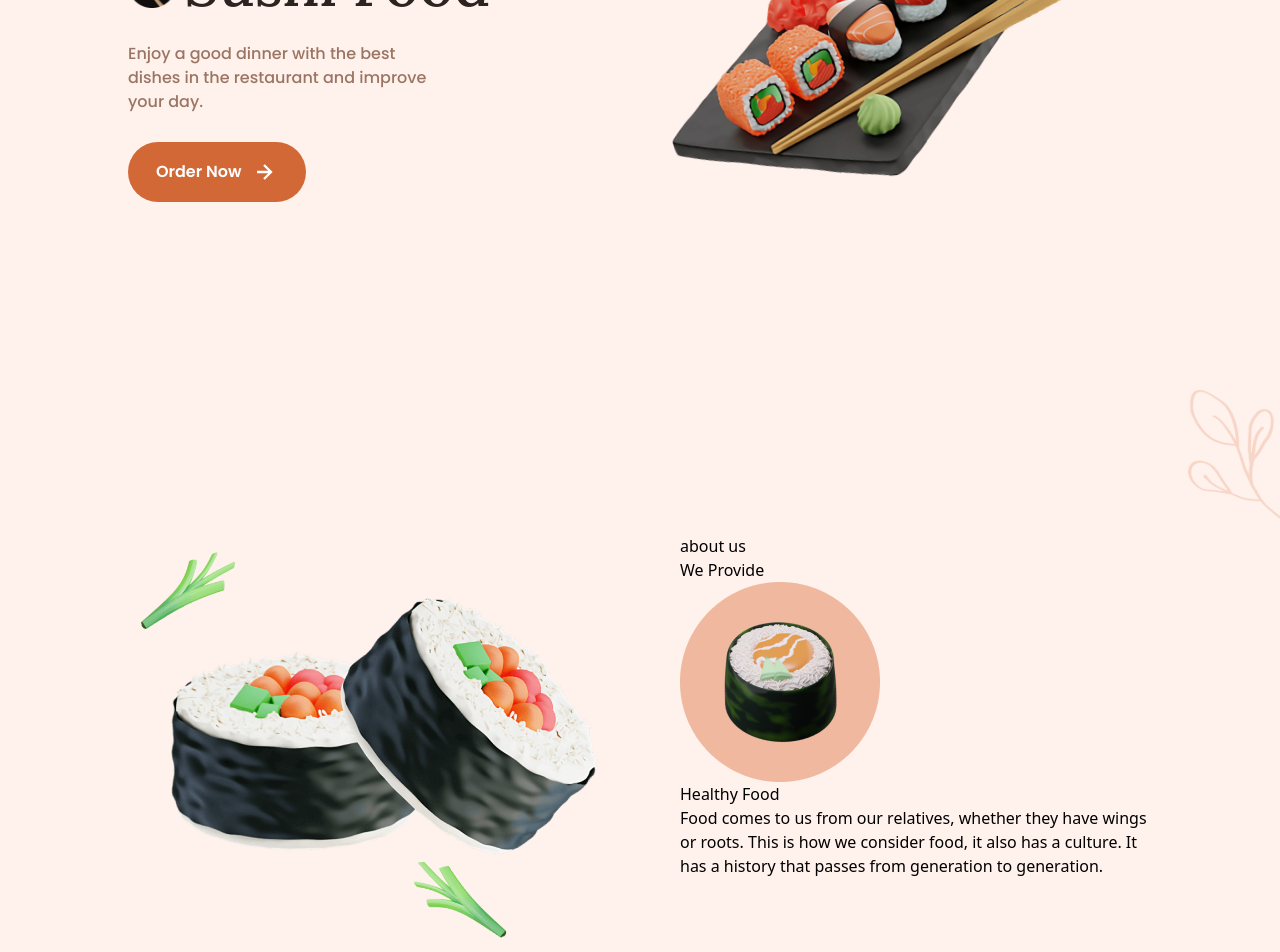
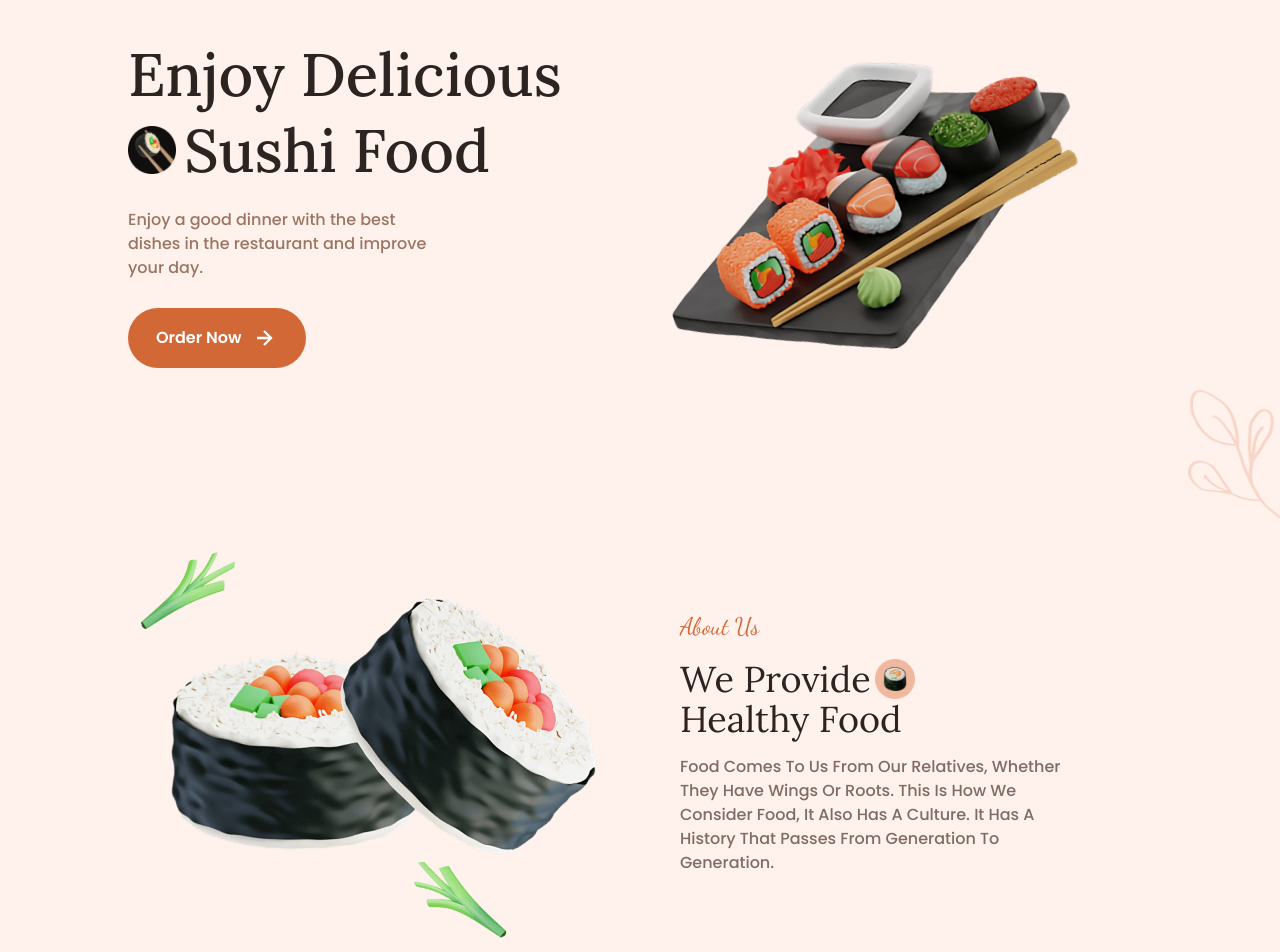
Before and after one commit to coder-kaleb/sushi, a Next.js app: page / in a window 1280 px wide. Shown: the part 266-1218 px from the top of the page. Built offline with nearby package versions, Linux system fonts and the light colour scheme.

Commit message:
about section finished

```diff
--- a/app/components/About.tsx
+++ b/app/components/About.tsx
@@ -1,16 +1,33 @@
+import { dancing_font, lora, poppins } from "../fonts";
+
 export default function About() {
   return (
-    <section className="grid grid-cols-2 gap-20">
-      <img src="about-sushi.png" alt="about-sushi" />
-      <div>
-        <span>about us</span>
-        <h2>
-          <span>
-            We Provide <img src="about-sushi-title.png" alt="sushi-image" />
+    <section className="mx-auto grid max-w-6xl grid-cols-1 items-center gap-8 text-center lg:grid-cols-2 lg:gap-20 lg:text-left">
+      <img
+        src="about-sushi.png"
+        alt="about-sushi"
+        className=" mx-auto object-contain max-lg:max-w-sm"
+      />
+      <div className=" flex flex-col gap-4 capitalize">
+        <span className={`${dancing_font.className} text-2xl text-orange`}>
+          about us
+        </span>
+        <h2
+          className={`${lora.className} text-3xl text-light-gray lg:text-4xl`}
+        >
+          <span className="flex items-center justify-center gap-1 lg:justify-start">
+            We Provide{" "}
+            <img
+              src="about-sushi-title.png"
+              alt="sushi-image"
+              className="w-10"
+            />
           </span>
           <span>Healthy Food</span>
         </h2>
-        <p>
+        <p
+          className={`${poppins.className} max-w-3xl text-[12px] font-normal lg:font-medium text-[#7F6C64] max-lg:mx-auto lg:max-w-sm lg:text-base max-lg:leading-5`}
+        >
           Food comes to us from our relatives, whether they have wings or roots.
           This is how we consider food, it also has a culture. It has a history
           that passes from generation to generation.
--- a/app/components/Hero.tsx
+++ b/app/components/Hero.tsx
@@ -3,15 +3,15 @@ import { CiLocationArrow1 } from "react-icons/ci";
 import { BiRightArrowAlt } from "react-icons/bi";
 export default function Hero() {
   return (
-    <section className="flex pt-36 min-h-screen ">
+    <section className="flex pt-36 min-h-screen justify-center text-center ">
       <div className=" h-w-10 absolute left-0 top-16 w-16 rotate-90 opacity-20 lg:h-32 lg:w-32">
         <img src="leaf-branch-2.png"  alt="leaf" />
       </div>
       <div className="absolute -right-2 bottom-4 w-16  opacity-20 lg:-right-9 lg:bottom-4 lg:h-32 lg:w-32">
         <img src="leaf-branch-4.png" alt="leaf" />
       </div>
-      <div className="flex items-start justify-end gap-20 max-lg:flex-col-reverse lg:gap-7">
-        <div className="flex flex-col gap-7">
+      <div className="flex items-center justify-end  gap-20 max-lg:flex-col-reverse lg:gap-7">
+        <div className="flex flex-col gap-7  ">
           <h1
             className={`${lora.className} flex flex-col gap-4 text-5xl font-medium capitalize leading-[1] text-[#2C2420] max-lg:text-center max-[379px]:text-4xl md:text-5xl lg:text-[55px] xl:text-6xl`}
           >
@@ -42,10 +42,10 @@ export default function Hero() {
             </button>
           </div>
         </div>
-        <div className="animate-slidein max-w-full flex-1 px-5 opacity-0 [--slidein-delay:300ms] max-lg:flex-grow-0 sm:px-12 md:px-16">
+        <div className="animate-slidein max-w-2xl flex-1 px-5 opacity-0 [--slidein-delay:300ms] max-lg:flex-grow-0 sm:px-12 md:px-16">
           <img
             src="home-sushi-rolls2.png"
-            className="mx-auto h-auto -rotate-6 object-contain lg:w-full "
+            className="mx-auto h-auto -rotate-6 w-full object-contain lg:w-full "
             alt="hero-image"
           />
         </div>
--- a/app/fonts.ts
+++ b/app/fonts.ts
@@ -1,6 +1,7 @@
-import { Lora, Poppins } from "next/font/google";
+import { Lora, Poppins, Dancing_Script } from "next/font/google";
 
 export const lora = Lora({ subsets: ["latin"], variable: "--font-lora" });
+export const dancing_font = Dancing_Script({ subsets: ["latin"] });
 export const poppins = Poppins({
   subsets: ["latin"],
   weight: ["100", "200", "300", "400", "500", "600", "700", "800", "900"],
```
